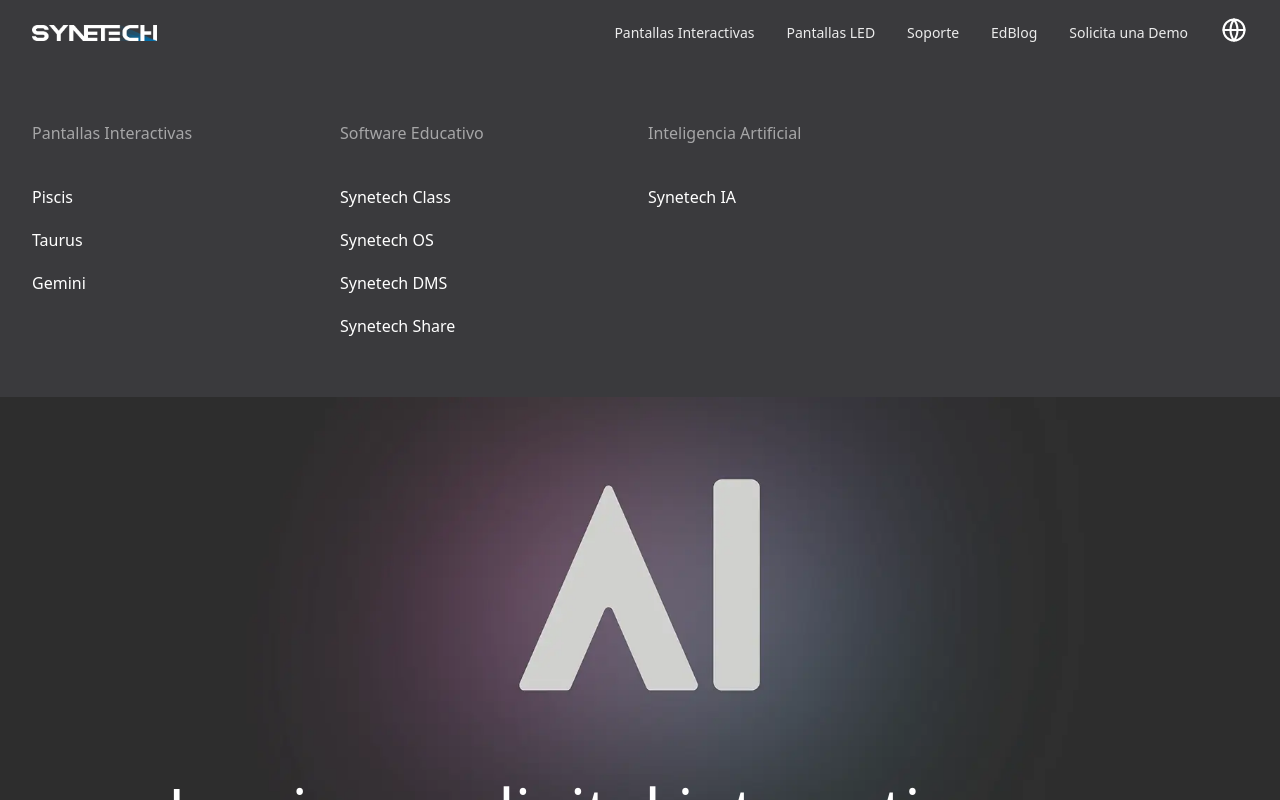
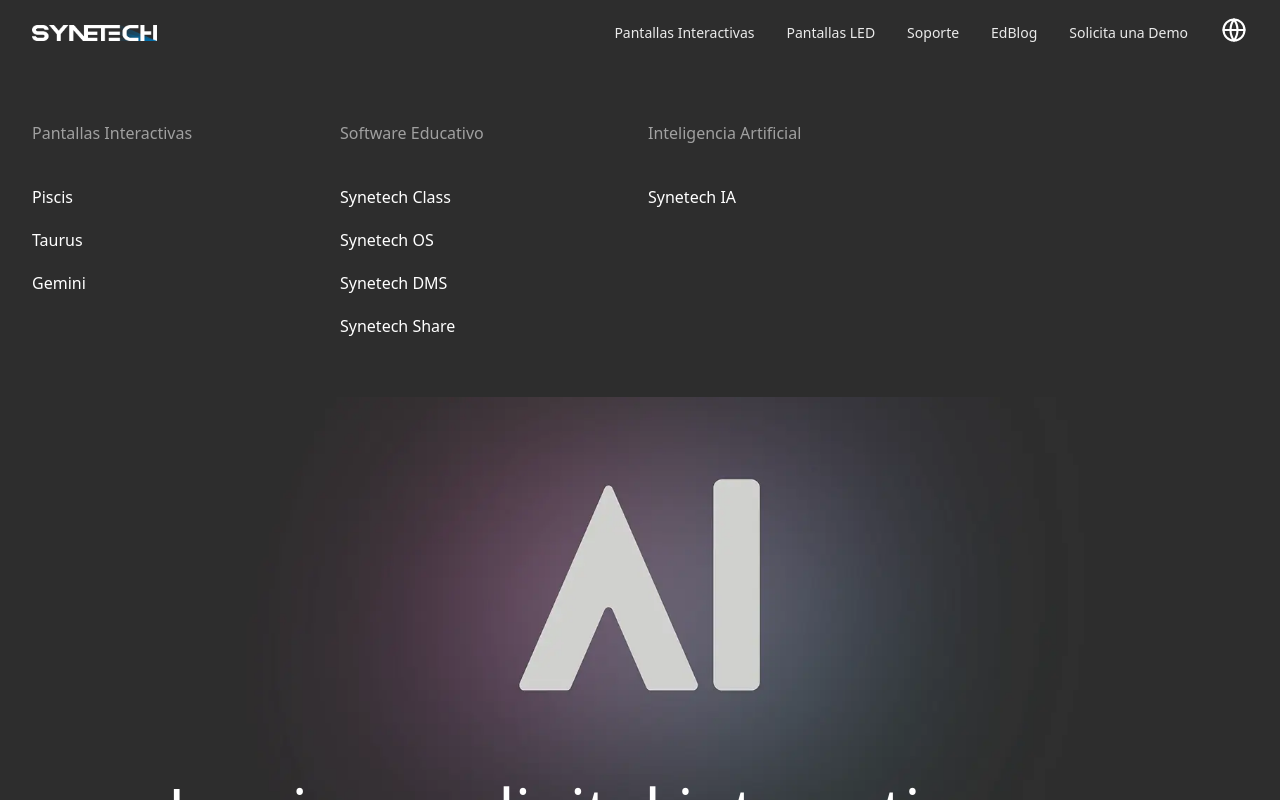
Before and after one commit to Brenda-VA/Copia-Synetech, a Nuxt app: page / in a window 1280 px wide. Both pictures are taken after a click on the link "Pantallas Interactivas". Shown: the top 800 px of the page. Built offline with nearby package versions, Linux system fonts and the light colour scheme.

Commit message:
cambio a color exacto de la navbar y sus componentes

```diff
--- a/app/components/layout/BarraNavegacion.vue
+++ b/app/components/layout/BarraNavegacion.vue
@@ -23,7 +23,7 @@ function cerrarDropdown() {
 
 <template>
   <header
-    class="sticky top-0 z-50 bg-[#3a3a3d]"
+    class="sticky top-0 z-50 bg-[#2D2D2D]"
     @mouseleave="cerrarDropdown"
   >
     <nav
@@ -132,7 +132,7 @@ function cerrarDropdown() {
 
     <div
       v-show="menuActivo === 'pantallas'"
-      class="hidden bg-[#3a3a3d] lg:block"
+      class="hidden bg-[#2D2D2D] lg:block"
       @mouseenter="abrirDropdown('pantallas')"
     >
       <div class="mx-auto max-w-[1400px] px-4 py-14 md:px-6 lg:px-8">
@@ -233,7 +233,7 @@ function cerrarDropdown() {
 
     <div
       v-show="menuActivo === 'soporte'"
-      class="hidden bg-[#3a3a3d] lg:block"
+      class="hidden bg-[#2D2D2D] lg:block"
       @mouseenter="abrirDropdown('soporte')"
     >
       <div class="mx-auto max-w-[1400px] px-4 py-14 md:px-6 lg:px-8">
@@ -310,7 +310,7 @@ function cerrarDropdown() {
 
     <div
       v-show="menuActivo === 'idioma'"
-      class="hidden bg-[#3a3a3d] lg:block"
+      class="hidden bg-[#2D2D2D] lg:block"
       @mouseenter="abrirDropdown('idioma')"
     >
       <div class="mx-auto max-w-[1400px] px-4 py-14 md:px-6 lg:px-8">
@@ -354,7 +354,7 @@ function cerrarDropdown() {
     <div
       v-show="menuAbierto"
       id="menu-movil"
-      class="bg-[#3a3a3d] lg:hidden"
+      class="bg-[#2D2D2D] lg:hidden"
     >
       <div class="mx-auto max-w-[1400px] px-4 py-4 md:px-6">
         <ul class="flex flex-col gap-1">
```
